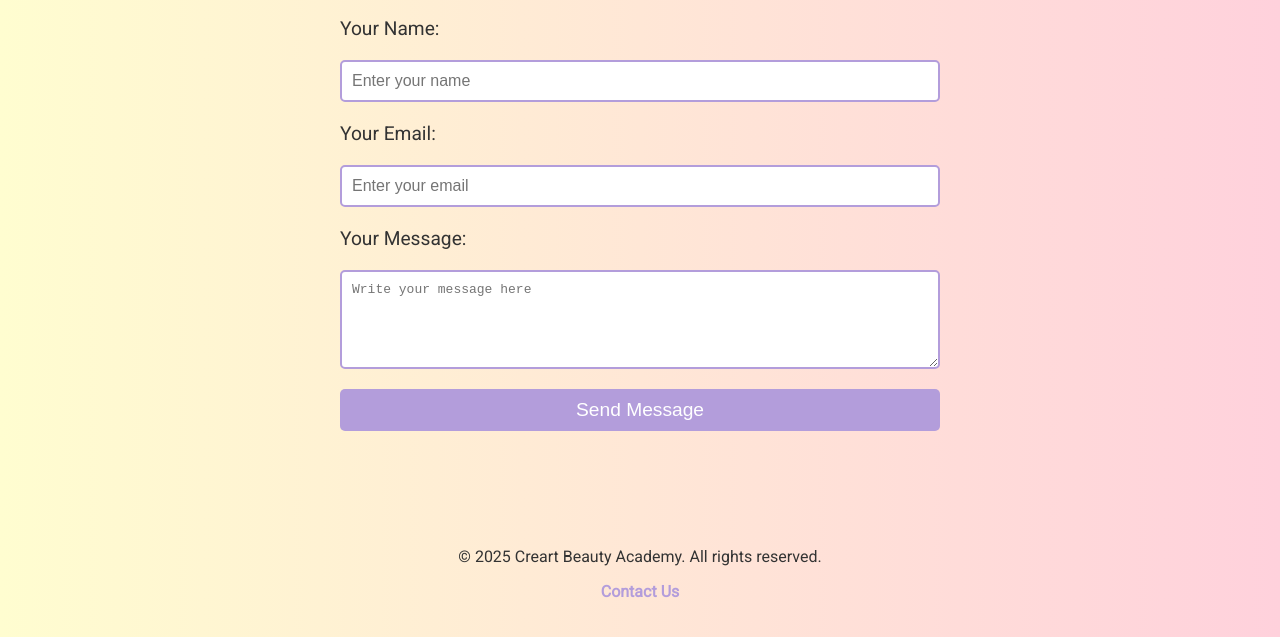
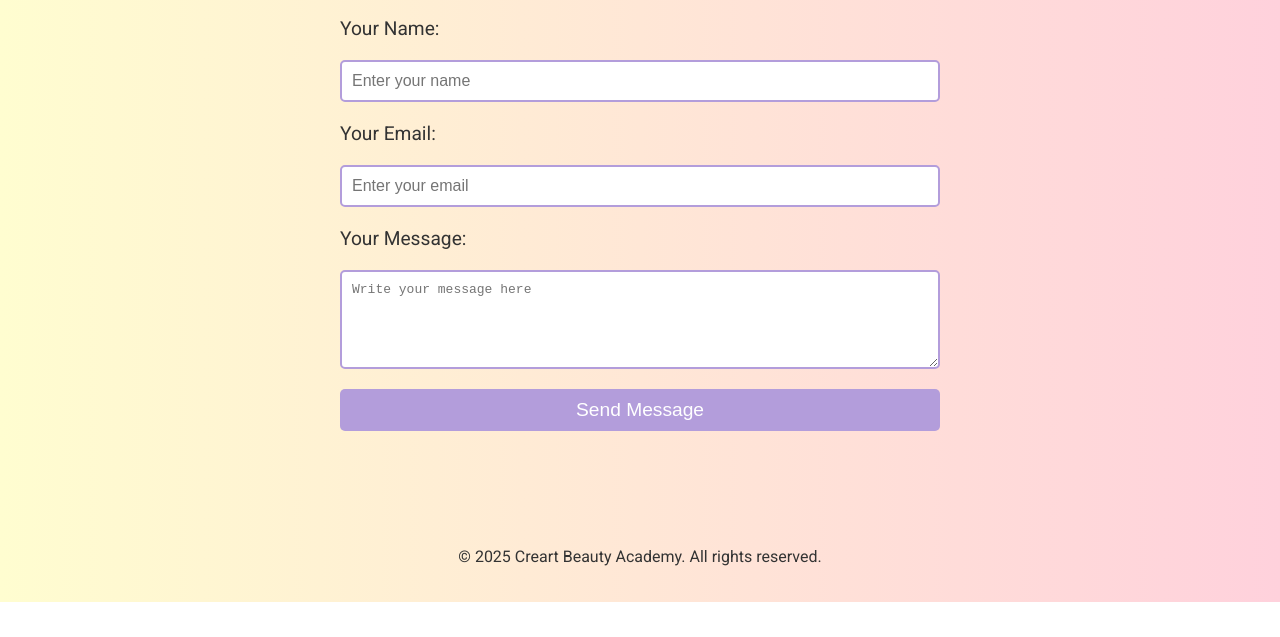
Before and after one commit to TheDish26/Creart, a plain HTML site: page contact.html in a window 1280 px wide. Shown: the part 550-1187 px from the top of the page. After the commit the page ends 1152 px from the top, so only its background shows below. Drawn offline with Linux system fonts and the light colour scheme.

Commit message:
changed contact us

```diff
--- a/contact.html
+++ b/contact.html
@@ -38,7 +38,6 @@
     </main>
     <footer>
         <p>&copy; 2025 Creart Beauty Academy. All rights reserved.</p>
-        <p><a href="contact.html" style="color: #b39ddb; text-decoration: none;">Contact Us</a></p>
     </footer>
 </body>
 </html>
```
